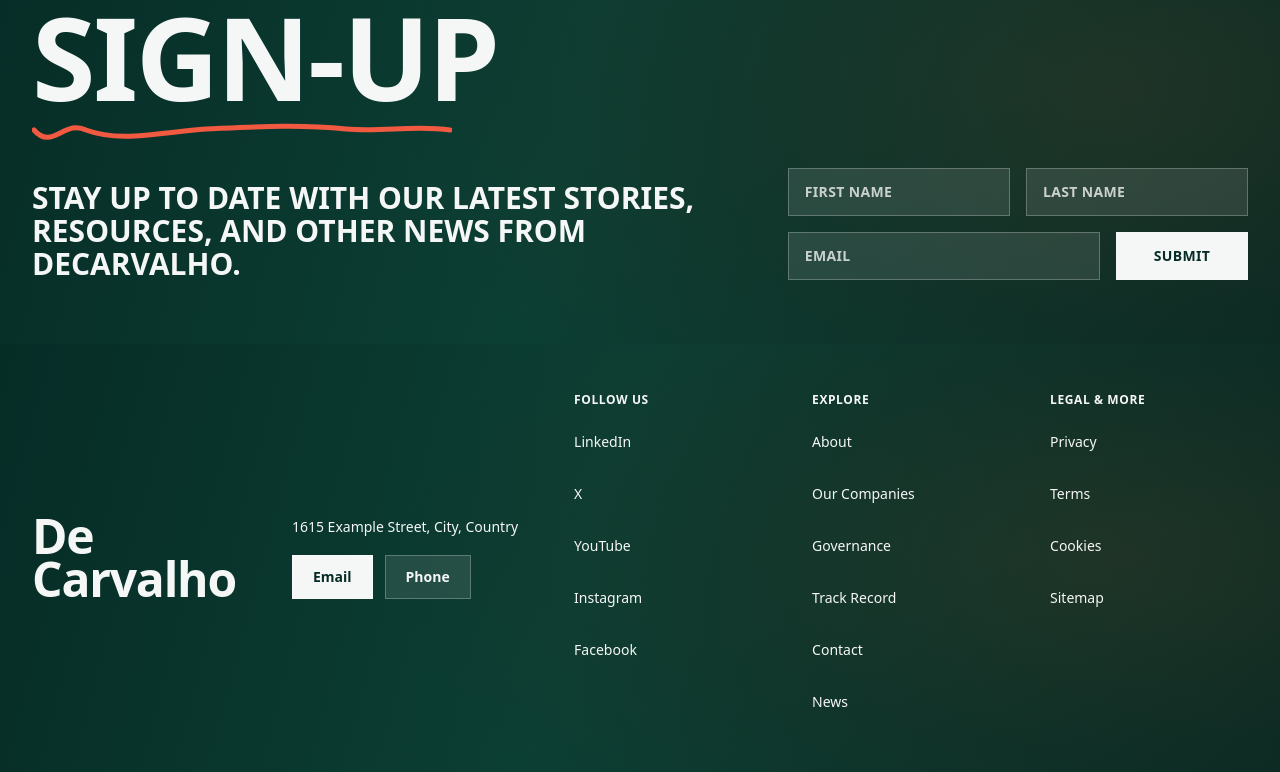
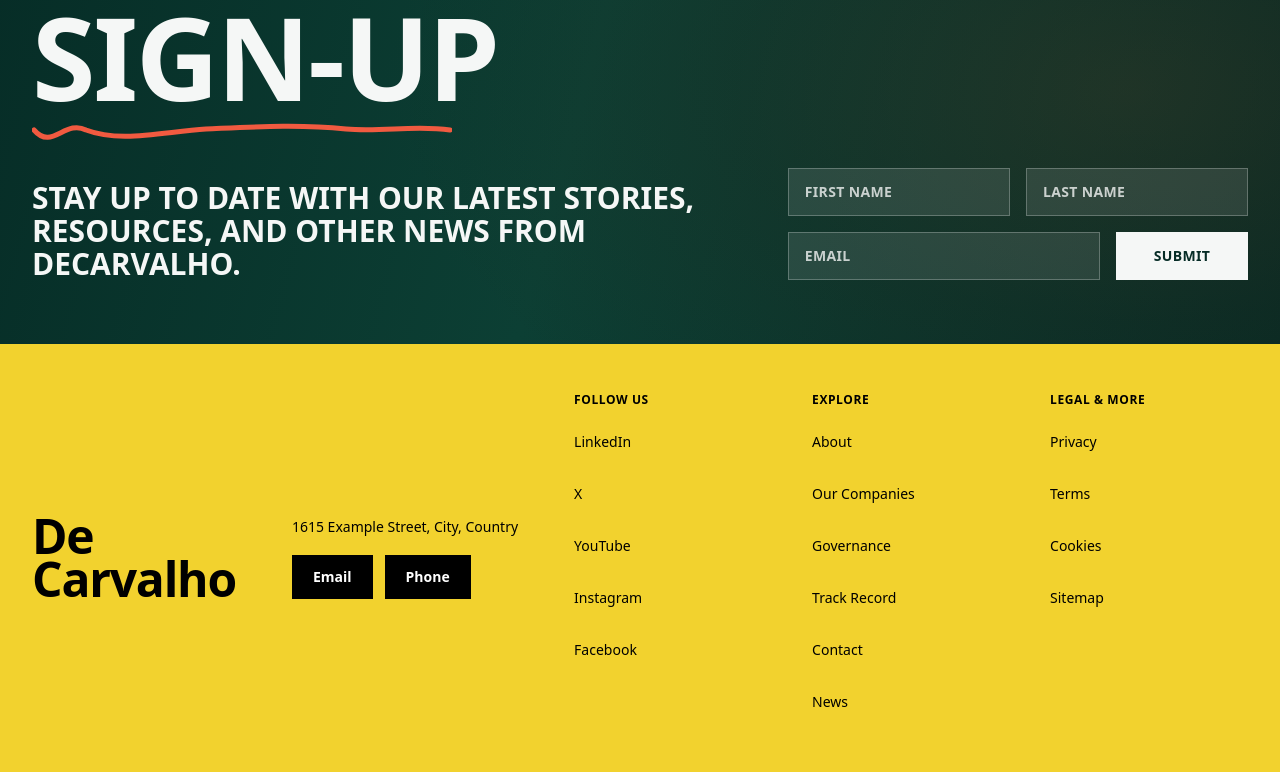
Before and after one commit to opanguana/decarvalho-site, a Next.js app: page / in a window 1280 px wide. Shown: the part 1368-2140 px from the top of the page. Built offline with nearby package versions, Linux system fonts and the light colour scheme.

Commit message:
Revert "style(home): align footer to hero surface and interaction language"
This reverts commit f339c2db79fed6d9cf750b2bcca2976f68026972.

```diff
--- a/components/InstitutionalFooter.tsx
+++ b/components/InstitutionalFooter.tsx
@@ -3,10 +3,7 @@ import footerContent from "@/content/footer.json";
 
 export default function InstitutionalFooter() {
   return (
-    <footer
-      className="w-full bg-[radial-gradient(80%_120%_at_88%_50%,rgba(92,58,30,0.28)_0%,rgba(58,37,20,0.16)_38%,rgba(26,18,12,0)_72%),linear-gradient(105deg,#062C26_0%,#0C3F34_46%,#062C26_100%)] text-[#F5F7F6]"
-      aria-label="Site footer"
-    >
+    <footer className="w-full bg-[#F2D22E] text-black" aria-label="Site footer">
       <div className="mx-auto flex w-full max-w-[1400px] flex-col gap-10 px-4 py-12 sm:px-8 lg:flex-row lg:items-center lg:justify-between lg:gap-14">
         <div className="shrink-0">
           <p className="text-5xl font-black leading-[0.88] tracking-tight">{footerContent.brand.line1}</p>
@@ -19,14 +16,14 @@ export default function InstitutionalFooter() {
             <a
               href={footerContent.actions.email.href}
               aria-label={`Send email to ${footerContent.actions.email.href.replace("mailto:", "")}`}
-              className="inline-flex min-h-11 items-center justify-center border border-white/25 bg-[#F5F7F6] px-5 text-sm font-semibold text-[#062C26] transition-opacity duration-200 hover:opacity-90 focus-visible:outline-none focus-visible:ring-2 focus-visible:ring-white/80 focus-visible:ring-offset-2 focus-visible:ring-offset-[#062C26]"
+              className="inline-flex min-h-11 items-center justify-center border border-black bg-black px-5 text-sm font-semibold text-white transition-colors duration-200 hover:bg-zinc-800 focus-visible:outline-none focus-visible:ring-2 focus-visible:ring-black focus-visible:ring-offset-2 focus-visible:ring-offset-[#F2D22E]"
             >
               {footerContent.actions.email.label}
             </a>
             <a
               href={footerContent.actions.phone.href}
               aria-label={`Call ${footerContent.actions.phone.href.replace("tel:", "")}`}
-              className="inline-flex min-h-11 items-center justify-center border border-white/25 bg-white/10 px-5 text-sm font-semibold text-[#F5F7F6] transition-opacity duration-200 hover:opacity-90 focus-visible:outline-none focus-visible:ring-2 focus-visible:ring-white/80 focus-visible:ring-offset-2 focus-visible:ring-offset-[#062C26]"
+              className="inline-flex min-h-11 items-center justify-center border border-black bg-black px-5 text-sm font-semibold text-white transition-colors duration-200 hover:bg-zinc-800 focus-visible:outline-none focus-visible:ring-2 focus-visible:ring-black focus-visible:ring-offset-2 focus-visible:ring-offset-[#F2D22E]"
             >
               {footerContent.actions.phone.label}
             </a>
@@ -42,7 +39,7 @@ export default function InstitutionalFooter() {
                   <li key={item.label}>
                     <Link
                       href={item.href}
-                      className="inline-flex min-h-11 items-center text-sm text-[#F5F7F6] transition-opacity duration-200 hover:underline hover:opacity-80 focus-visible:outline-none focus-visible:ring-2 focus-visible:ring-white/80 focus-visible:ring-offset-2 focus-visible:ring-offset-[#062C26]"
+                      className="inline-flex min-h-11 items-center text-sm transition-opacity duration-200 hover:underline hover:opacity-80 focus-visible:outline-none focus-visible:ring-2 focus-visible:ring-black focus-visible:ring-offset-2 focus-visible:ring-offset-[#F2D22E]"
                     >
                       {item.label}
                     </Link>
```
